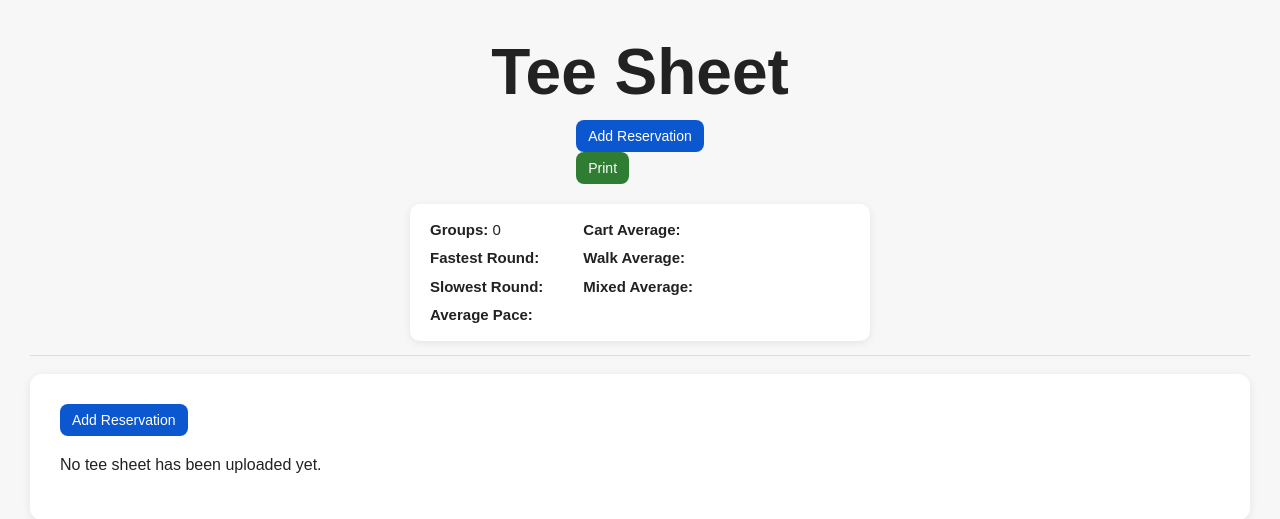
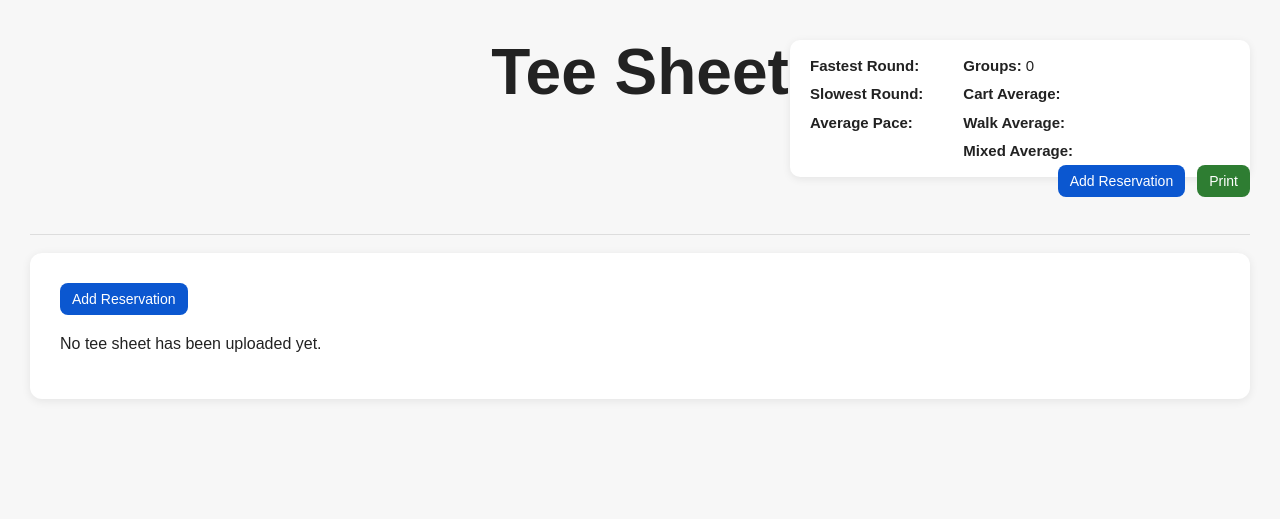
Before and after one commit to nicholasdemarcoo-ui/pacecontrol, a Flask app: page /tee-sheet in a window 1280 px wide. Shown: the top 519 px of the page. Run offline with Flask 3, Linux system fonts and the light colour scheme.

Commit message:
Update tee_sheet.html

```diff
--- a/templates/tee_sheet.html
+++ b/templates/tee_sheet.html
@@ -27,10 +27,8 @@
         }
 
         .top-row {
-            display: flex;
-            justify-content: space-between;
-            align-items: flex-start;
-            gap: 30px;
+            position: relative;
+            min-height: 180px;
         }
 
         .left-side {
@@ -56,21 +53,28 @@
         }
 
         .sheet-date {
-            font-size: 34px;
+            font-size: 20px;
             font-weight: 500;
             color: #777;
             text-align: center;
             margin-top: 6px;
         }
 
-        .top-row {
+        .top-bar {
+            position: absolute;
+            top: 125px;
+            right: 0;
             display: flex;
-            flex-direction: column;
+            gap: 12px;
             align-items: center;
-            gap: 20px;
+            flex-wrap: wrap;
+            justify-content: flex-end;
         }
 
         .summary-box {
+            position: absolute;
+            top: 0;
+            right: 0;
             display: flex;
             gap: 40px;
             background: white;
@@ -260,31 +276,8 @@
         .rotation-list .print-line {
             margin-bottom: 6px;
         }
-        /* Center specific columns */
-.col-count,
-.col-actions,
-.col-walkers,
-.col-riders,
-.col-front,
-.col-back,
-.col-rotation,
-.col-total,
-.col-time,
-.col-average {
-    text-align: center;
-    vertical-align: middle;
-}
-
-/* Hide Group Type column */
-.col-type {
-    display: none;
-}
 
         @media print {
-    @page {
-    size: portrait;
-    margin: 0.4in;
-    }
             body {
                 background: white;
             }
@@ -349,6 +341,12 @@
             table {
                 width: 100% !important;
                 min-width: 0 !important;
+                table-layout: auto !important;
+            }
+
+            @page {
+                size: landscape;
+                margin: 0.3in;
             }
         }
     </style>
```
Also changed, not shown: other parts of templates/tee_sheet.html (+29 -19 lines). Lines whose indentation alone changed are shown as unchanged.
